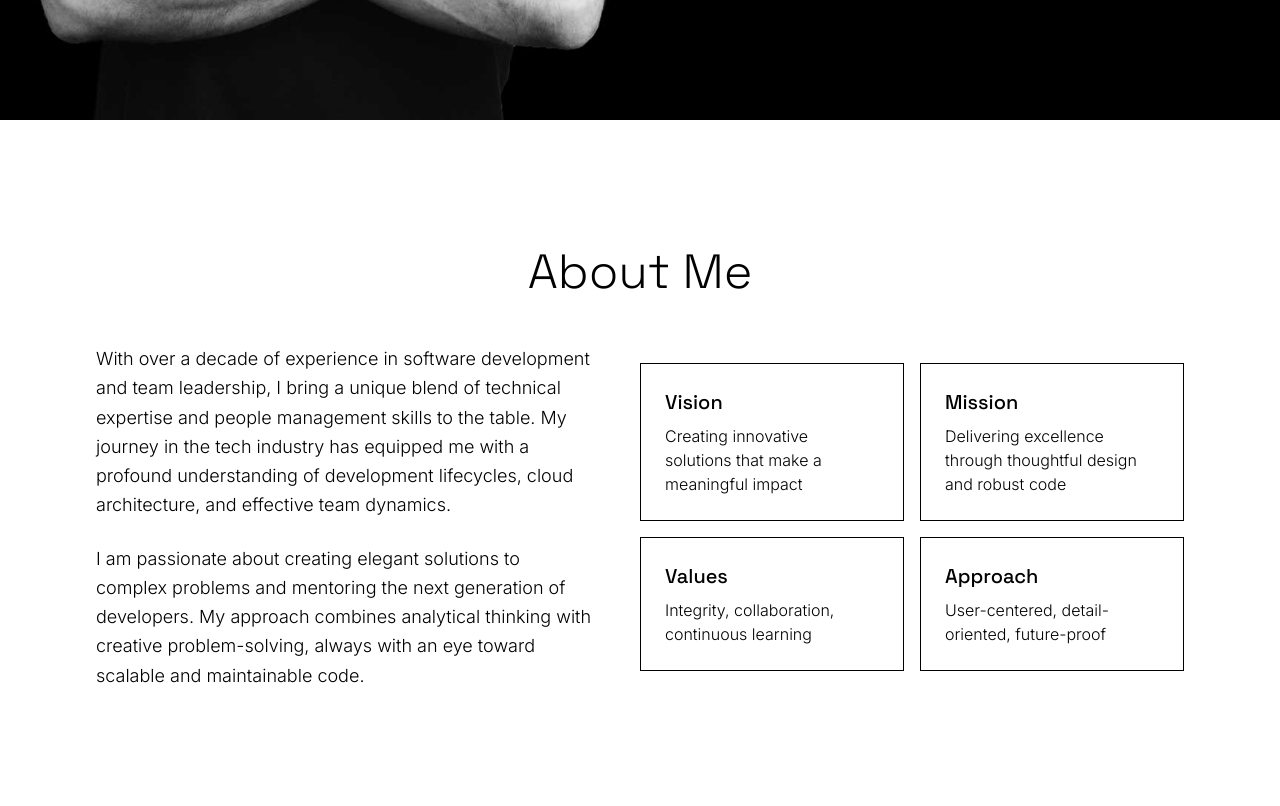
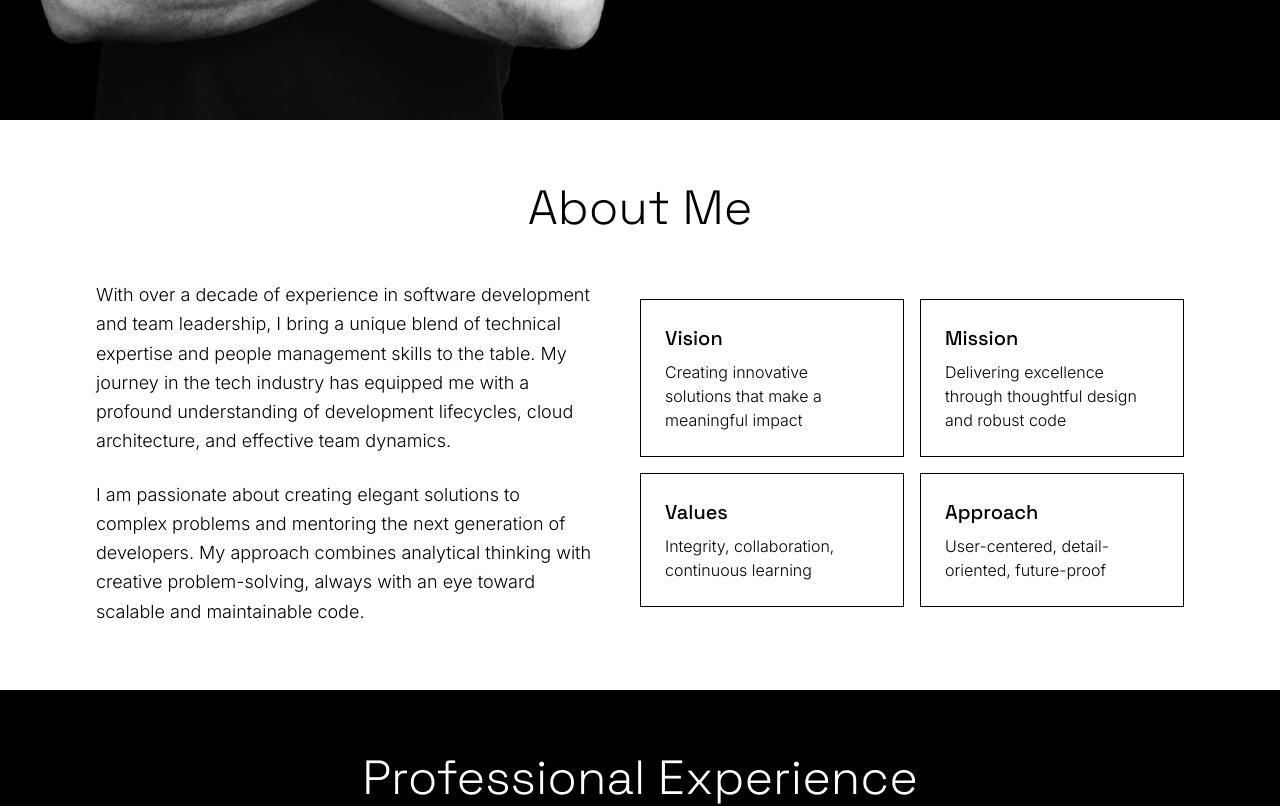
Before and after one commit to srnux/cv-2026, a React (Vite) app: page / in a window 1280 px wide. Shown: the part 680-1486 px from the top of the page. Built offline with nearby package versions, Linux system fonts and the light colour scheme.

Commit message:
section paddings smaller and hero hover menu

```diff
--- a/src/components/Header.tsx
+++ b/src/components/Header.tsx
@@ -1,14 +1,25 @@
 import React, { useEffect, useState } from 'react';
 
 const Header: React.FC = () => {
-  const [visible, setVisible] = useState(false);
+  const [scrolled, setScrolled] = useState(false);
+  const [hovered, setHovered] = useState(false);
 
   useEffect(() => {
-    const onScroll = () => setVisible(window.scrollY > 0);
+    const onScroll = () => setScrolled(window.scrollY > 0);
     onScroll();
     window.addEventListener('scroll', onScroll, { passive: true });
     return () => window.removeEventListener('scroll', onScroll);
   }, []);
+
+  useEffect(() => {
+    const onMouseMove = (e: MouseEvent) => {
+      setHovered(e.clientY < window.innerHeight * 0.1);
+    };
+    window.addEventListener('mousemove', onMouseMove, { passive: true });
+    return () => window.removeEventListener('mousemove', onMouseMove);
+  }, []);
+
+  const visible = scrolled || hovered;
 
   return (
     <header
@@ -47,7 +58,7 @@ const Header: React.FC = () => {
             </li>
           </ul>
         </nav>
-        <a href="#about" className="bg-white text-black px-6 py-2 rounded-full text-sm hover:bg-gray-200 transition">
+        <a href="#about" className="bg-white text-black px-6 py-2 text-sm hover:bg-gray-200 transition">
           More ...
         </a>
       </div>
--- a/src/index.css
+++ b/src/index.css
@@ -13,15 +13,15 @@ h1, h2, h3, h4, h5, h6 {
   font-family: "Space Grotesk", Arial, Helvetica, sans-serif;
 }
 .section-padding {
-  padding: 5rem 2rem;
+  padding: 2.5rem 2rem;
 }
 @media (min-width: 768px) {
   .section-padding {
-    padding: 6rem 4rem;
+    padding: 3rem 4rem;
   }
 }
 @media (min-width: 1024px) {
   .section-padding {
-    padding: 8rem 6rem;
+    padding: 4rem 6rem;
   }
 }
```
